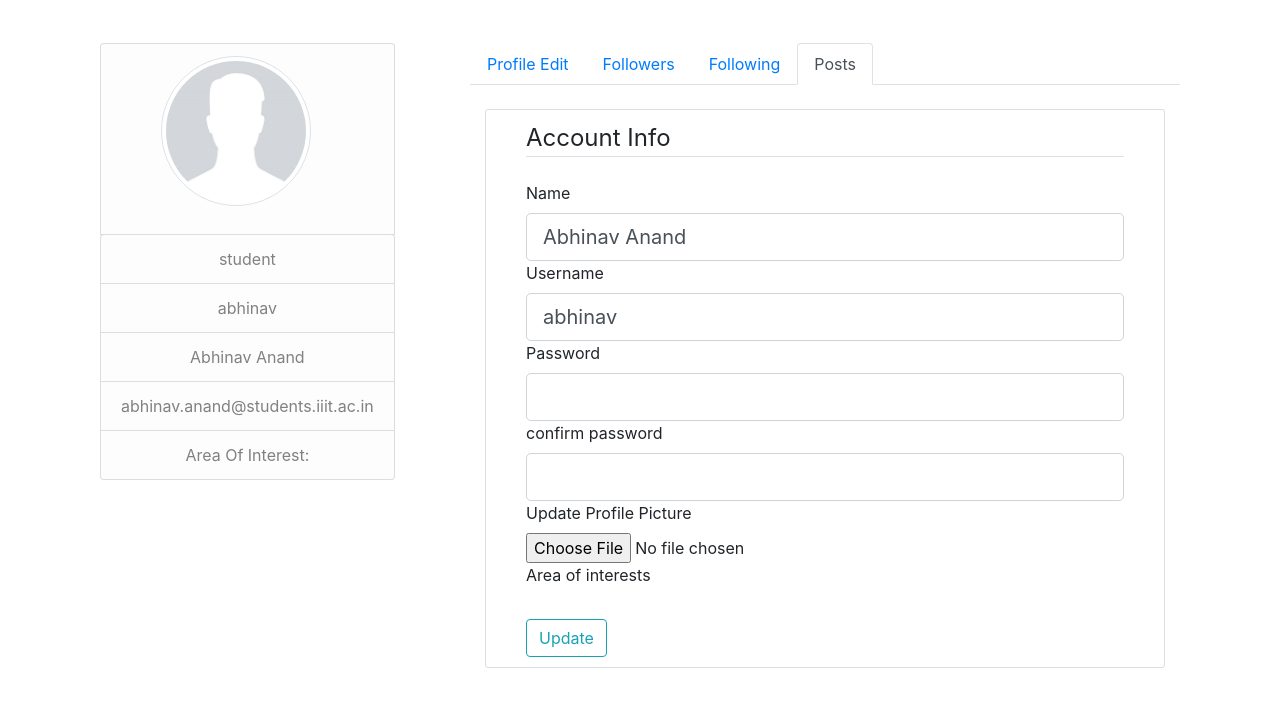
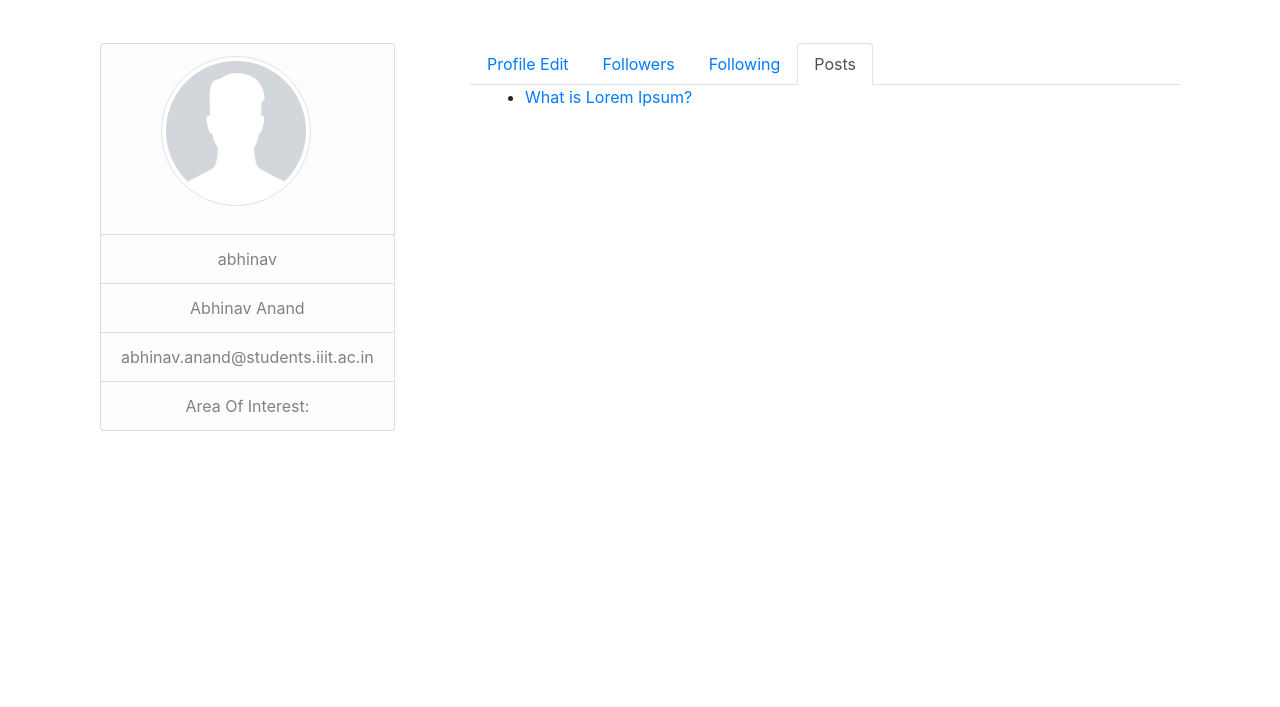
Before and after one commit to Salt-Peter/sce-proj, a Flask app: page /account in a window 1280 px wide, after a click on "Posts". Shown: the part 61-768 px from the top of the page. Run offline with Flask 2, Linux system fonts and the light colour scheme; a user stored in the database is signed in; data comes from the database, SQL or seed files in the repository; some libraries are stand-ins or nearby versions.

Commit message:
edit profile complete and posts included in public and private profile

```diff
--- a/iiit_research/forms.py
+++ b/iiit_research/forms.py
@@ -38,8 +38,8 @@
     name = StringField('Name', validators=[DataRequired(), Length(min=2, max=30)])
     username = StringField('Username', validators=[DataRequired(), Length(min=2, max=20)])
     picture = FileField('Update Profile Picture', validators=[FileAllowed(['jpg', 'png'])])
-    password = PasswordField('Password', validators=[DataRequired()])
-    confirm_password = PasswordField('confirm password', validators=[DataRequired(), EqualTo('password')])
+    password = PasswordField('Password')
+    confirm_password = PasswordField('confirm password', validators=[ EqualTo('password')])
     submit = SubmitField('Update')
 
     def validate_username(self, username):
--- a/iiit_research/routes.py
+++ b/iiit_research/routes.py
@@ -104,8 +104,9 @@
             current_user.profile_pic = picture_file
         current_user.username = form.username.data
         current_user.name = form.name.data
-        hashed_password = bcrypt.generate_password_hash(form.password.data).decode('utf-8')
-        current_user.password = hashed_password
+        if form.password.data:
+            hashed_password = bcrypt.generate_password_hash(form.password.data).decode('utf-8')
+            current_user.password = hashed_password
         interests = []
         for i in request.form.getlist('aoi'):
             interests.append(Interest.query.get(i))
@@ -118,8 +119,20 @@
         form.name.data = current_user.name
         form.password.data = ''
         form.confirm_password.data=''
+
+    # TODO: optimize join
+    query = db.session.query(User.username, User.name)
+    join_query = query.join(Subscription, User.id == Subscription.follower)
+    followers = join_query.filter(Subscription.followee == current_user.id).all()
+
+    query = db.session.query(User.username, User.name)
+    join_query = query.join(Subscription, User.id == Subscription.followee)
+    following = join_query.filter(Subscription.follower == current_user.id).all()
+
+    interests = Interest.query.all()
     profile_pic = url_for('static', filename='profile_pics/' + current_user.profile_pic)
-    return render_template('account.html', title='Account', profile_pic=profile_pic, form=form)
+    return render_template('account.html', title='Account', profile_pic=profile_pic, form=form,followers=followers,
+                           following=following,user=current_user,area_of_interests=interests)
 
 
 @app.route("/post/new", methods=['GET', 'POST'])
--- a/iiit_research/templates/account.html
+++ b/iiit_research/templates/account.html
@@ -10,7 +10,6 @@
                             <img src="{{ profile_pic }}" alt="" class="img-thumbnail rounded-circle account-img float-left" style="height:150px; width: 150px;">
                         </li>
                         <div class="media-body">
-                            <li class="list-group-item list-group-item-light" >{{current_user.user_type}}</li>
                             <li class="list-group-item list-group-item-light">{{current_user.username}}</li>
                             <li class="list-group-item list-group-item-light">{{current_user.name}}</li>
                             <li class="list-group-item list-group-item-light">{{current_user.email}}</li>
@@ -126,8 +125,7 @@
                     {% include "profile_components/followers.html" %}
 
                     {% include "profile_components/following.html" %}
-
-                    {#            {% include "profile_components/posts.html" %}#}
+                    {% include "profile_components/posts.html" %}
 
 
                 </div>
--- a/iiit_research/templates/components/area_of_interests.html
+++ b/iiit_research/templates/components/area_of_interests.html
@@ -1,4 +1,9 @@
 <p>Area of interests</p>
 {% for aoi in area_of_interests %}
+    {% if aoi in user.interests %}
+    <input type="checkbox" name="aoi" value="{{ aoi.id }}" checked> {{ aoi.name }}<br>
+     {% else  %}
     <input type="checkbox" name="aoi" value="{{ aoi.id }}"> {{ aoi.name }}<br>
+     {% endif %}
+
 {% endfor %}
--- a/iiit_research/templates/profile.html
+++ b/iiit_research/templates/profile.html
@@ -28,7 +28,7 @@
 
                     {% include "profile_components/following.html" %}
 
-                    {# {% include "profile_components/posts.html" %} #}
+                     {% include "profile_components/posts.html" %}
 
 
 
--- a/iiit_research/templates/profile_components/posts.html
+++ b/iiit_research/templates/profile_components/posts.html
@@ -1,7 +1,8 @@
-Posts by user:-
+<div id="menu3" class="container tab-pane fade">
 {#Gets a lists of posts created by the user whose profile is being viewed#}
 <ul>
-    {% for post in posts %}
+    {% for post in user.posts %}
         <li><a href="{{ url_for('post_detail',post_id=post.id) }}">{{ post.title }}</a></li>
     {% endfor %}
 </ul>
+</div>
```
